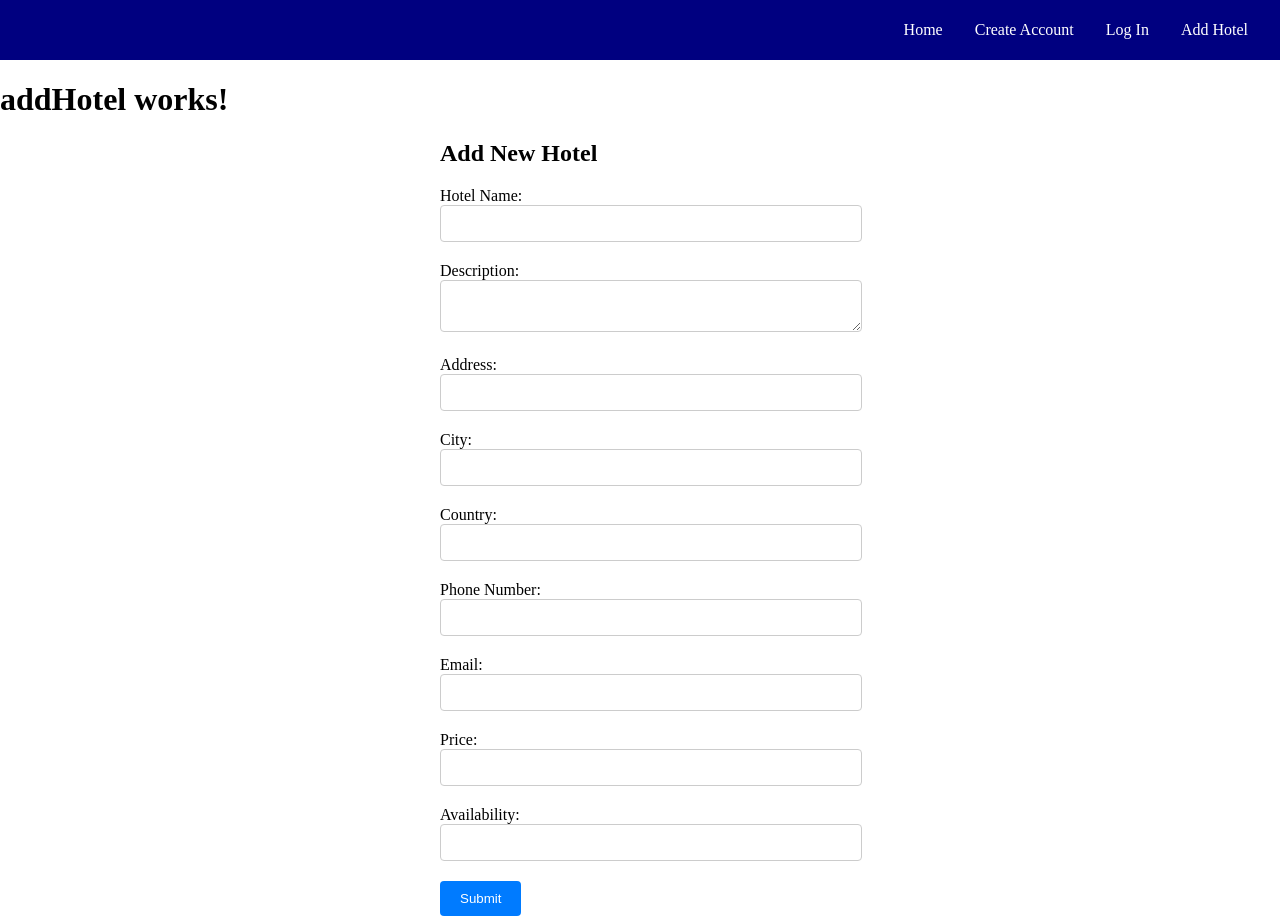
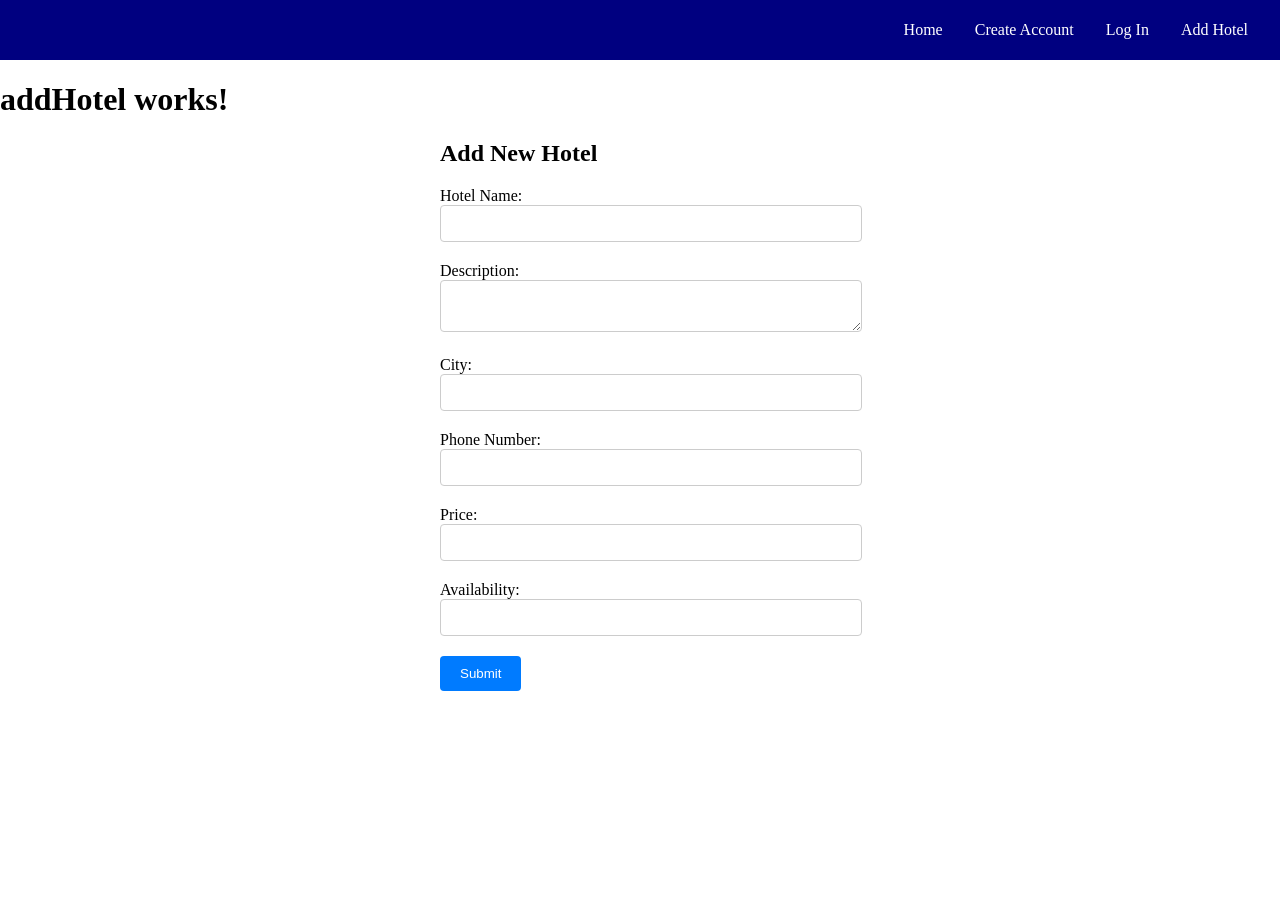
Before and after one commit to ZachMeininger/RevStay, an Angular app in the folder FrontEnd/RevStay/: page /addHotel in a window 1280 px wide. After the commit the page ends 800 px from the top, so only its background shows below. Built offline with nearby package versions, Linux system fonts and the light colour scheme.

Commit message:
changes hotel object

```diff
--- a/FrontEnd/RevStay/src/app/components/addhotel/addhotel.component.html
+++ b/FrontEnd/RevStay/src/app/components/addhotel/addhotel.component.html
@@ -13,24 +13,12 @@
         <textarea class="form-control" id="description" [(ngModel)]="hotel.description" name="description" required></textarea>
       </div>
       <div class="form-group">
-        <label for="address">Address:</label>
-        <input type="text" class="form-control" id="address" [(ngModel)]="hotel.address" name="address" required>
-      </div>
-      <div class="form-group">
         <label for="city">City:</label>
         <input type="text" class="form-control" id="city" [(ngModel)]="hotel.city" name="city" required>
       </div>
       <div class="form-group">
-        <label for="country">Country:</label>
-        <input type="text" class="form-control" id="country" [(ngModel)]="hotel.country" name="country" required>
-      </div>
-      <div class="form-group">
         <label for="phoneNumber">Phone Number:</label>
         <input type="tel" class="form-control" id="phoneNumber" [(ngModel)]="hotel.phoneNumber" name="phoneNumber" required>
-      </div>
-      <div class="form-group">
-        <label for="email">Email:</label>
-        <input type="email" class="form-control" id="email" [(ngModel)]="hotel.email" name="email" required>
       </div>
       <div class="form-group">
         <label for="price">Price:</label>
--- a/FrontEnd/RevStay/src/app/components/addhotel/addhotel.component.ts
+++ b/FrontEnd/RevStay/src/app/components/addhotel/addhotel.component.ts
@@ -16,9 +16,7 @@ export class AddhotelComponent {
   hotel: any = {
     hotelName: '',
     description: '',
-    address: '',
     city: '',
-    country: '',
     phoneNumber: '',
     email: '',
     price: '',
--- a/FrontEnd/RevStay/src/app/components/navbar/navbar.component.html
+++ b/FrontEnd/RevStay/src/app/components/navbar/navbar.component.html
@@ -4,7 +4,7 @@
     <a href = "/">Home</a>
     <a href ="/register">Create Account</a>
     <a href = "/login">Log In</a>
-    <a href= "/addHotel">Add Hotel</a>
+    <a href= "/addhotel">Add Hotel</a>
 </nav>
 
 <ng-template #cust_bar>
@@ -12,7 +12,7 @@
         <a href = "/home">Home</a>
         <a href ="/">Bookings</a>
         <a href = "/">Sign Out</a>
-        <a href= "/addHotel">Add Hotel</a>
+        <a href= "/addhotel">Add Hotel</a>
     </nav>
 </ng-template>
 
@@ -21,6 +21,6 @@
         <a href = "/home">Home</a>
         <a href ="/">Bookings</a>
         <a href = "/">Sign Out</a>
-        <a href= "/addHotel">Add Hotel</a>
+        <a href= "/addhotel">Add Hotel</a>
     </nav>
 </ng-template>
```
